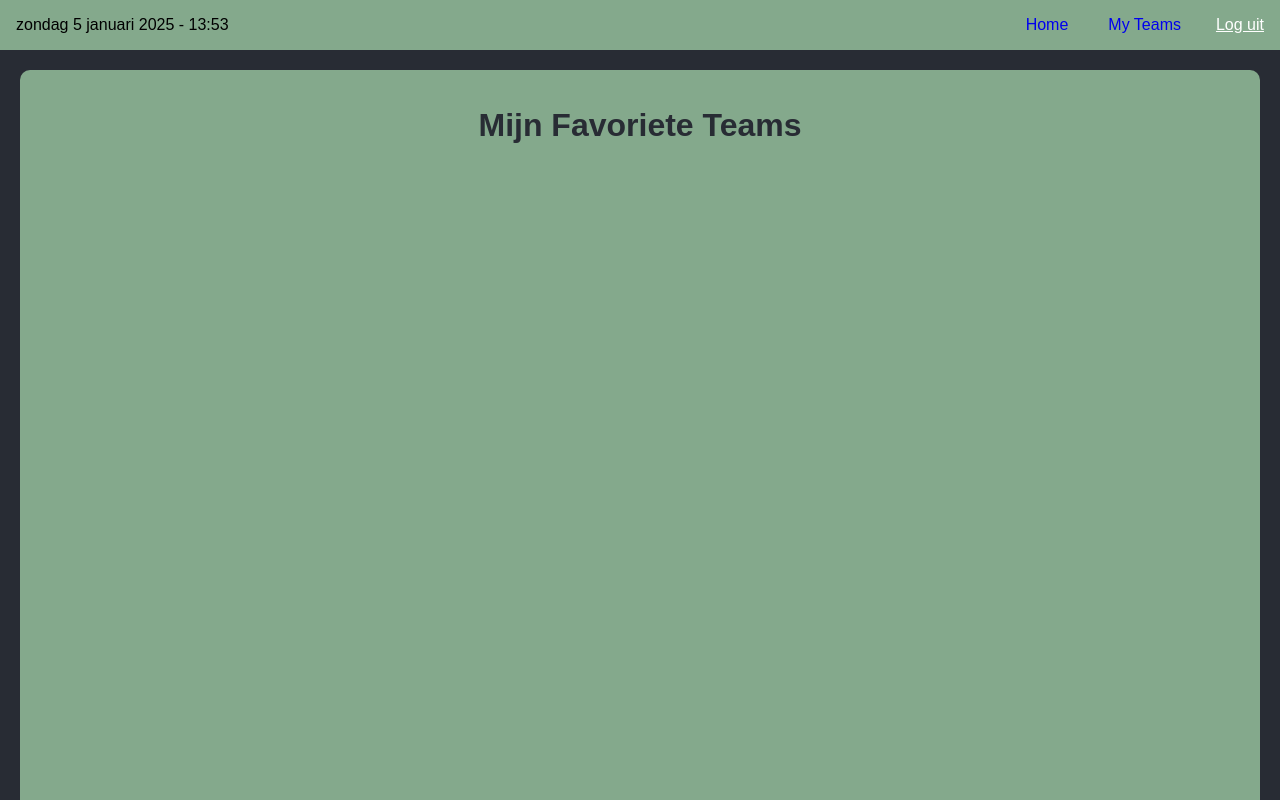
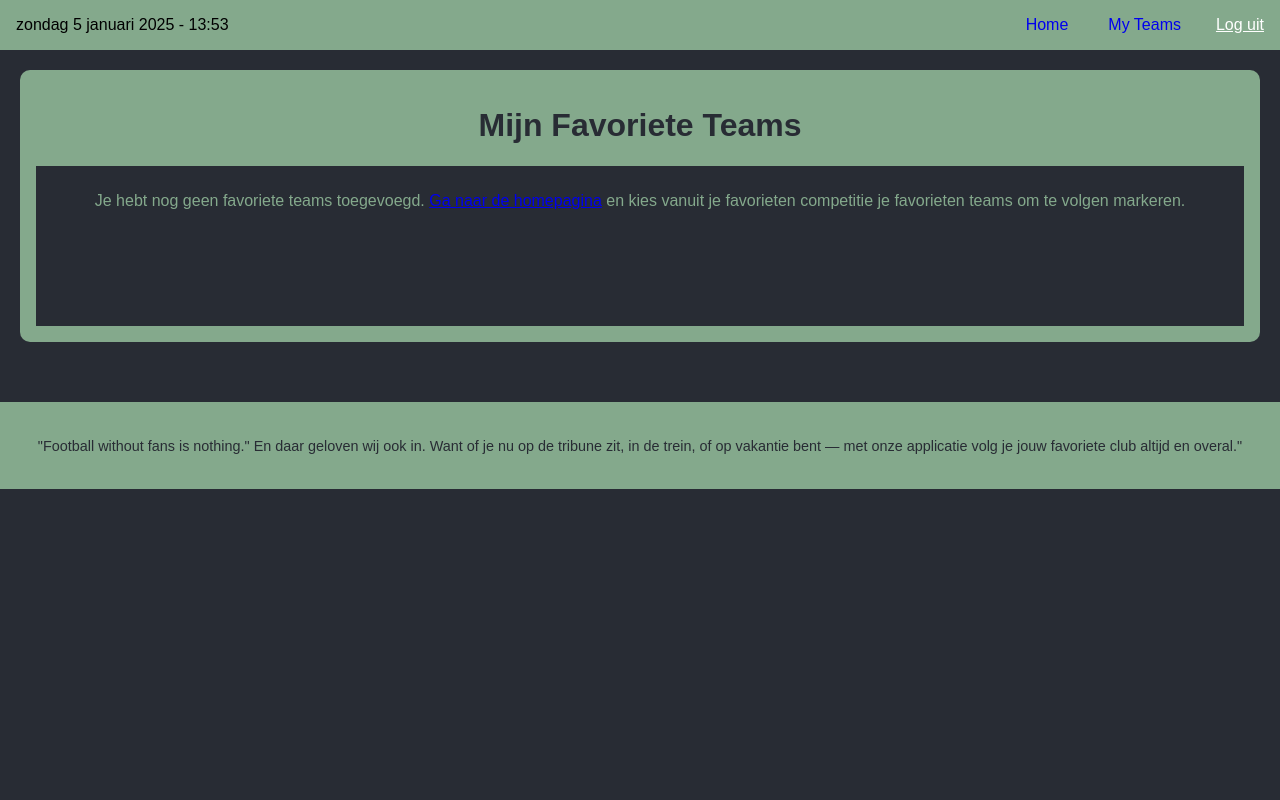
Before and after one commit to ThomasOudhoff/SportDataApp, a React (Create React App) app: page /favorites in a window 1280 px wide. Shown: the top 800 px of the page. Built offline with nearby package versions, Linux system fonts and the light colour scheme; sample sign-in values are in the browser's storage.

Commit message:
Gebruikers ervaring getest hierop wat kleine stijling aanpassingen gedaan

```diff
--- a/src/Components/Teams/FavoriteTeams/Favorite-Teams.component.css
+++ b/src/Components/Teams/FavoriteTeams/Favorite-Teams.component.css
@@ -1,8 +1,23 @@
 .favorites-wrapper {
-    display: flex; /* Lijst met teams onder elkaar */
-    flex-direction: column;
-    width: 100%;
-    background-color: var(--dark-grey); /* Achtergrond van de favorietenlijst */
+    display: grid;
+    grid-auto-flow: column;          /* Zet automatisch nieuwe kolommen */
+    grid-template-rows: repeat(10, auto); /* Maximaal 10 rijen per kolom */
+    gap: 10px 30px;                  /* Ruimte tussen rijen en kolommen */
+    align-items: start;
+    background-color: var(--dark-grey);
+    color: var(--green);
+    padding: 10px;
+}
+
+.favorites-layout {
+    align-items: flex-start; /* Zorgt dat de panel niet de hele hoogte neemt */
+    height: auto; /* Laat de paginahoogte afhangen van inhoud */
+}
+
+.favorites-panel {
+    height: auto;
+    min-height: fit-content;
+    overflow: visible; /* Voorkomt dat het alsnog als scrollbaar blok werkt */
 }
 
 .team-row {
@@ -74,3 +89,9 @@
 .favorites-wrapper .team-row:nth-child(even) {
     background-color: rgba(132, 169, 140, 0.15); /* Lichtgroene achtergrond voor afwisseling */
 }
+@media (max-width: 768px) {
+    .favorites-wrapper {
+        grid-auto-flow: row;
+        grid-template-columns: 1fr;
+    }
+}
--- a/src/Components/Teams/FavoriteTeams/Favorite-Teams.component.js
+++ b/src/Components/Teams/FavoriteTeams/Favorite-Teams.component.js
@@ -82,14 +82,20 @@ function FavoriteTeams() {
             setFavoriteTeams(updatedFavorites);
         }
     };
-
     return (
-        <div className="pageLayout">
-            <div className="leftPanel scrollableContent">
+        <div className="pageLayout favorites-layout">
+            <div className="leftPanel favorites-panel">
                 <h1>Mijn Favoriete Teams</h1>
 
                 <div className="favorites-wrapper">
-                    {favoriteTeams.map((teamId) => (
+                    {favoriteTeams.length === 0 ? (
+                        <p>
+                            Je hebt nog geen favoriete teams toegevoegd.{" "}
+                            <Link to="/">Ga naar de homepagina</Link> en kies vanuit je favorieten competitie je
+                            favorieten teams om te volgen markeren.
+                        </p>
+                    ) : (
+                        favoriteTeams.map((teamId) => (
                             <div key={teamId} className="team-row">
                                 {/* Teamlogo en naam (klikbaar) */}
                                 <div className="team-left">
@@ -119,7 +125,8 @@ function FavoriteTeams() {
                                     onClick={() => handleRemoveFavorite(teamId, teamDetails[teamId]?.name)}
                                 ></i>
                             </div>
-                    ))}
+                        ))
+                    )}
                 </div>
             </div>
         </div>
--- a/src/Components/Teams/TeamsDetails/Teams-details.component.css
+++ b/src/Components/Teams/TeamsDetails/Teams-details.component.css
@@ -201,3 +201,19 @@ body {
     max-height: 500px;
     overflow-y: scroll;
 }
+.back-button {
+    margin-bottom: 20px;
+    margin-top: 60px;
+    background-color: var(--dark-green);
+    color: var(--dark-grey);
+    padding: 8px 16px;
+    font-weight: bold;
+    border: none;
+    border-radius: 6px;
+    cursor: pointer;
+    transition: background-color 0.3s ease;
+}
+
+.back-button:hover {
+    background-color: var(--green);
+}
--- a/src/Components/Teams/TeamsDetails/Teams-details.component.js
+++ b/src/Components/Teams/TeamsDetails/Teams-details.component.js
@@ -1,7 +1,8 @@
 import React, { useState, useEffect } from 'react';
 import "./Teams-details.component.css";
 import UpcomingEvents from '../../Events/UpcomingEvents/Show-Events.component';
-import { useParams } from "react-router-dom";
+import { useParams, useSearchParams, useNavigate } from "react-router-dom";
+
 
 function TeamsDetails() {
     // Teamgegevens
@@ -18,6 +19,11 @@ function TeamsDetails() {
     const { id } = useParams();
 
     // Haal teamdetails + wedstrijden op zodra component laadt of het ID verandert
+    const [searchParams] = useSearchParams();
+    const navigate = useNavigate();
+    const leagueId = searchParams.get('leagueId');
+    console.log("leagueId:", leagueId);
+
     useEffect(() => {
         // Haal gegevens van het geselecteerde team op
         const fetchTeam = async () => {
@@ -85,7 +91,6 @@ function TeamsDetails() {
                     <p>{team.stadium}</p>
                     <p>{"Capacity: " + team.capStadium}</p>
                 </div>
-
                 <p className="desc">{team.desc}</p>
 
                 {/* Social media iconen */}
@@ -95,6 +100,17 @@ function TeamsDetails() {
                     <a href={twitterUrl} target="_blank" rel="noopener noreferrer"><i className="fab fa-twitter"></i></a>
                     <a href={instagramUrl} target="_blank" rel="noopener noreferrer"><i className="fab fa-instagram"></i></a>
                 </div>
+                {/* Conditieel tonen van de knop */}
+                {leagueId && (
+                    <div className="back-button-container">
+                        <button
+                            className="back-button"
+                            onClick={() => navigate(`/teams?leagueId=${leagueId}`)}
+                        >
+                            ← Terug naar alle teams
+                        </button>
+                    </div>
+                )}
             </div>
 
             {/* Rechterzijde met wedstrijden */}
--- a/src/Components/Teams/TeamsList/Teams-list.component.js
+++ b/src/Components/Teams/TeamsList/Teams-list.component.js
@@ -19,7 +19,6 @@ function TeamsList() {
 
     // Controleert of gebruiker is ingelogd
     const isAuthenticated = !!localStorage.getItem("JWT");
-
 
     // Laad teams op basis van de leagueId wanneer de component laadt of leagueId verandert
     useEffect(() => {
@@ -58,9 +57,9 @@ function TeamsList() {
         localStorage.setItem("favoriteTeams", JSON.stringify(updated)); // opslaan in localStorage
     };
 
-    // Navigeer naar de detailpagina van een specifiek team
+    // Navigeer naar de detailpagina van een specifiek team en geef de leagueId door in de URL
     const navigateTeam = (teamId) => {
-        navigate(`/teams/${teamId}`);
+        navigate(`/teams/${teamId}?leagueId=${encodeURIComponent(leagueId)}`);
     };
 
     return (
@@ -73,7 +72,7 @@ function TeamsList() {
                         <img src={team.logo} alt={team.name} width="100" />
                     </div>
 
-                    {/* Ster-icoon om team als favoriet aan/uit te vinken, alleen wanner gebruiker is ingelogd*/}
+                    {/* Ster-icoon om team als favoriet aan/uit te vinken, alleen wanneer gebruiker is ingelogd */}
                     {isAuthenticated && (
                         <i
                             className={`fas fa-star favoriteStar ${favorites.includes(team.id) ? 'active' : ''}`}
```
Lines whose indentation alone changed are shown as unchanged.
